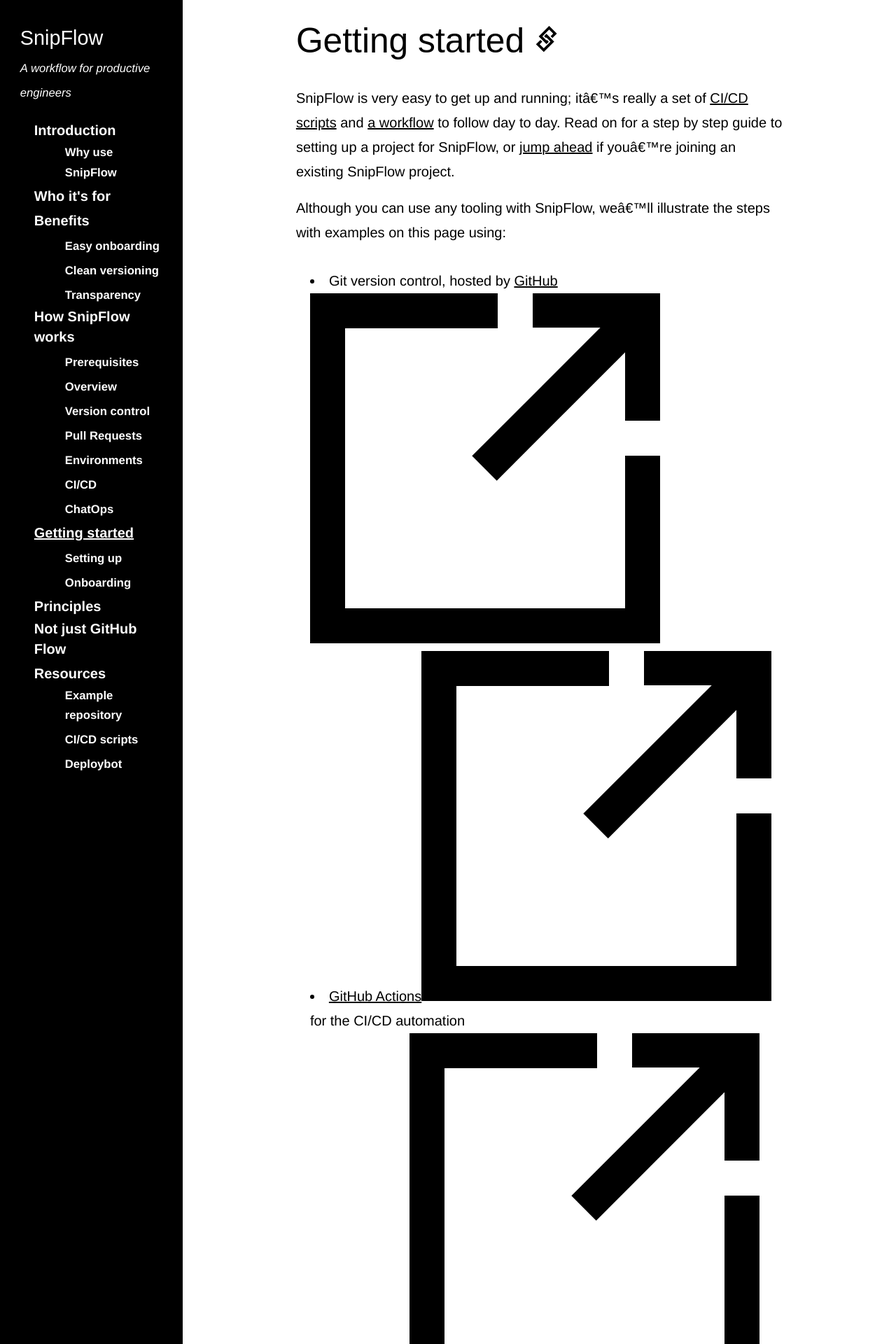
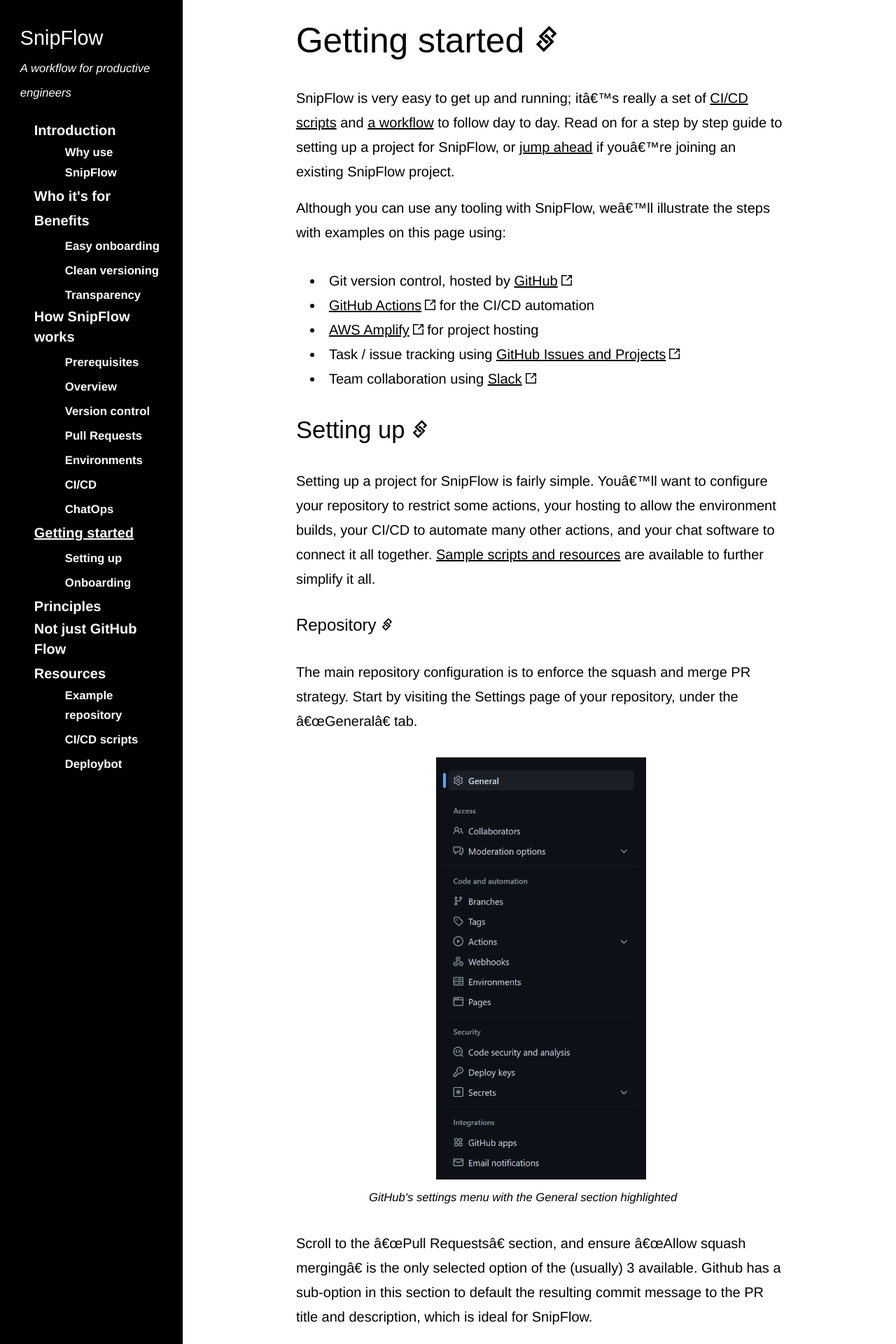
Before and after one commit to marcelkornblum/snipflow, a Jekyll site: the page built from docs/getting-started.md, in a window 1280 px wide. Shown: the top 1920 px of the page at 70% size. Built offline with Jekyll 4.4.1, drawn with Linux system fonts in a browser that asks for light colours; some web fonts are replaced; our own code applies the rules of GitHub Pages for plain Markdown files.

Commit message:
img styling

```diff
--- a/docs/_scss/main.scss
+++ b/docs/_scss/main.scss
@@ -123,11 +123,12 @@
     max-width: 35rem;
 }
 
+figcaption svg,
 h1 svg,
 h2 svg,
 h3 svg,
-p svg,
-figcaption svg {
+li svg,
+p svg {
     width: .75em;
     height: .75em;
     margin: 0 0 0 .25em;
@@ -301,8 +302,17 @@
 
 /* Content */
 
+figure {
+    text-align: center;
+}
+
 figure img {
     max-width: 100%;
+}
+
+figure img.narrow {
+    width: 40%;
+    min-width: 15rem;
 }
 
 figcaption {
--- a/docs/getting-started.md
+++ b/docs/getting-started.md
@@ -19,7 +19,7 @@
 The main repository configuration is to enforce the squash and merge PR strategy. Start by visiting the Settings page of your repository, under the "General" tab.
 
 <figure>
-    <img src="./assets/images/gh-settings-nav-general-dark.png" alt="GitHub's settings menu with the General section highlighted" />
+    <img src="./assets/images/gh-settings-nav-general-dark.png" alt="GitHub's settings menu with the General section highlighted" class="narrow" />
     <figcaption>GitHub's settings menu with the General section highlighted</figcaption>
 </figure>
 
@@ -35,7 +35,7 @@
 Next, we need to ensure that PRs are enforced for any updates to the `main` branch. Go to the "Branches" section of the settings navigation.
 
 <figure>
-    <img src="./assets/images/gh-settings-nav-branches-dark.png" alt="GitHub's settings menu with the Branches section highlighted" />
+    <img src="./assets/images/gh-settings-nav-branches-dark.png" alt="GitHub's settings menu with the Branches section highlighted" class="narrow" />
     <figcaption>GitHub's settings menu with the Branches section highlighted</figcaption>
 </figure>
 
```
Also changed, not shown: docs/resources.md (+2 -0 lines).
